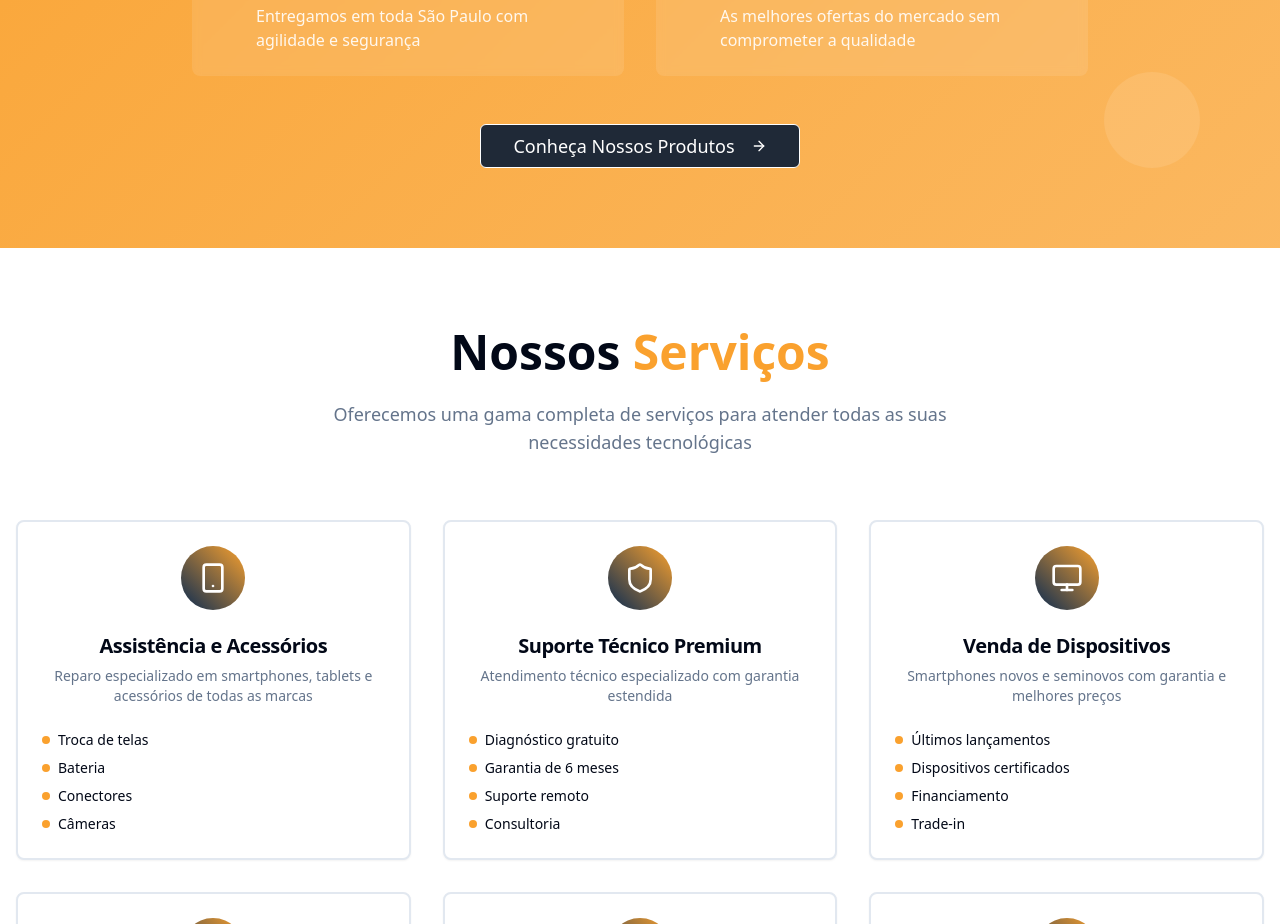
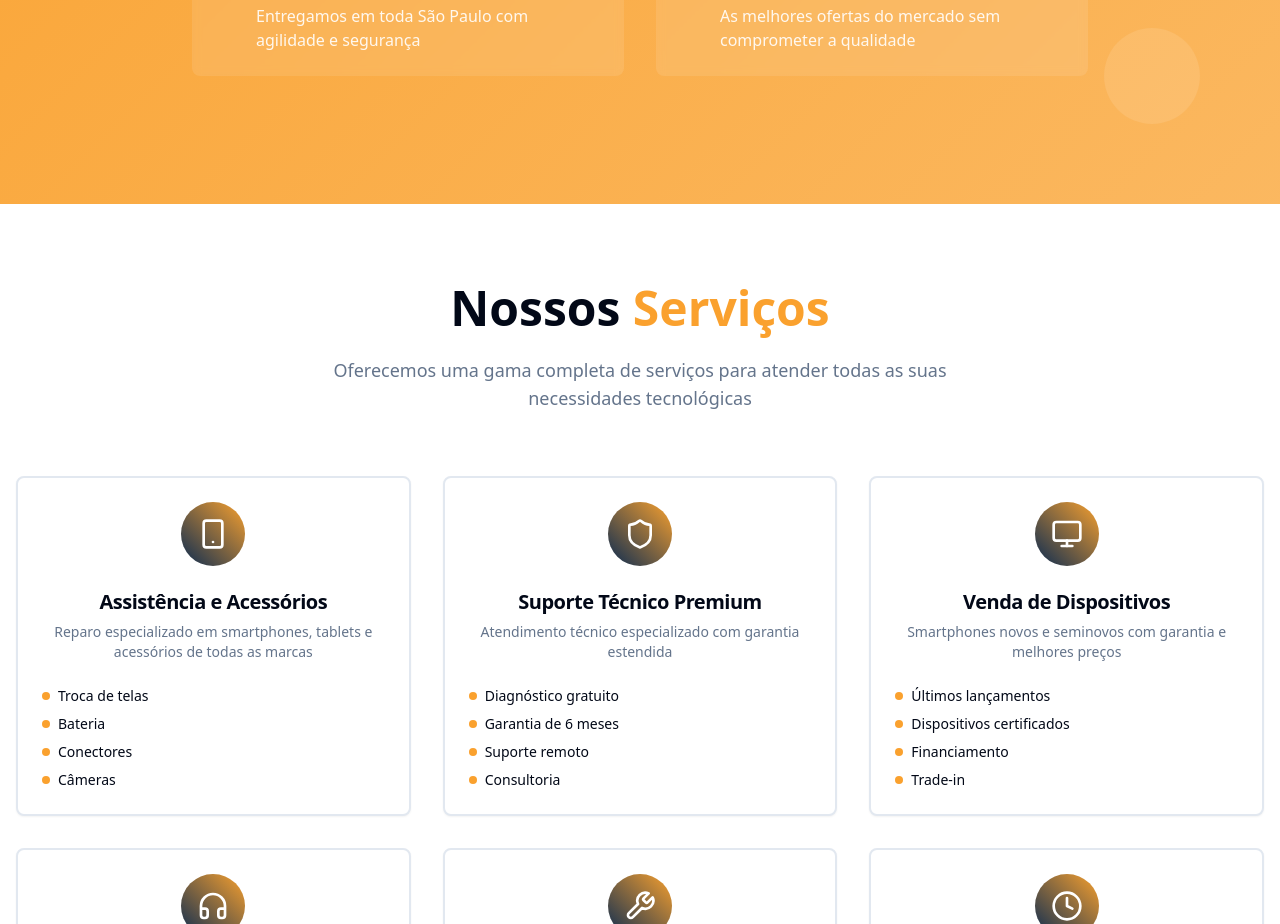
Before and after one commit to lweona/newtech, a React (Vite) app: page / in a window 1280 px wide. Shown: the part 1440-2364 px from the top of the page. Built offline with nearby package versions, Linux system fonts and the light colour scheme.

Commit message:
Visual edit in Lovable
Edited UI in Lovable

```diff
--- a/src/components/AboutSection.tsx
+++ b/src/components/AboutSection.tsx
@@ -71,10 +71,7 @@ const AboutSection = () => {
             </div>
           </div>
 
-          <Button variant="outline" size="lg" className="text-lg px-8 py-4 border-white text-white hover:text-tech-orange transition-all duration-300 bg-gray-800 hover:bg-gray-700">
-            Conheça Nossos Produtos
-            <ArrowRight className="ml-2 w-5 h-5" />
-          </Button>
+
         </div>
       </div>
     </section>;
```
